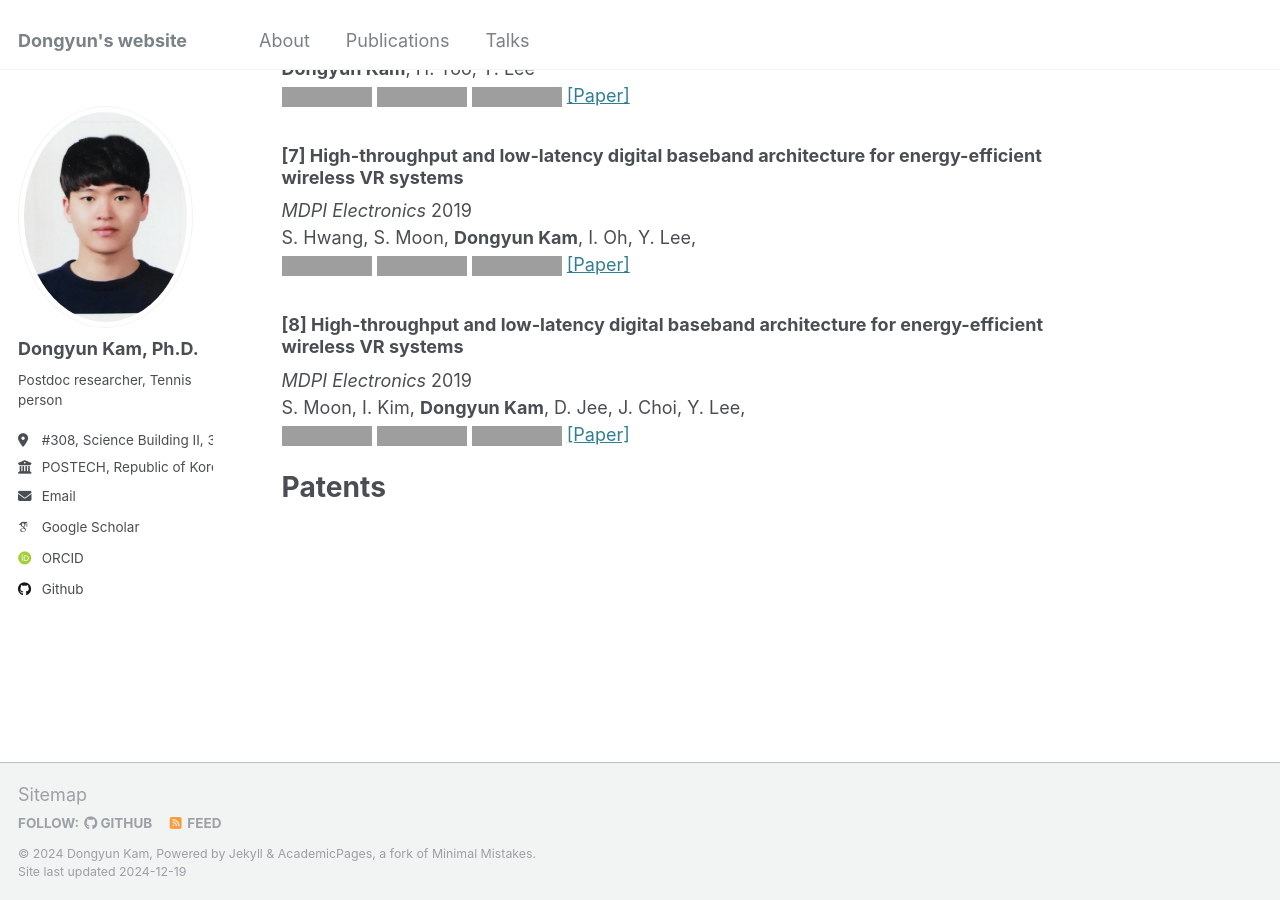
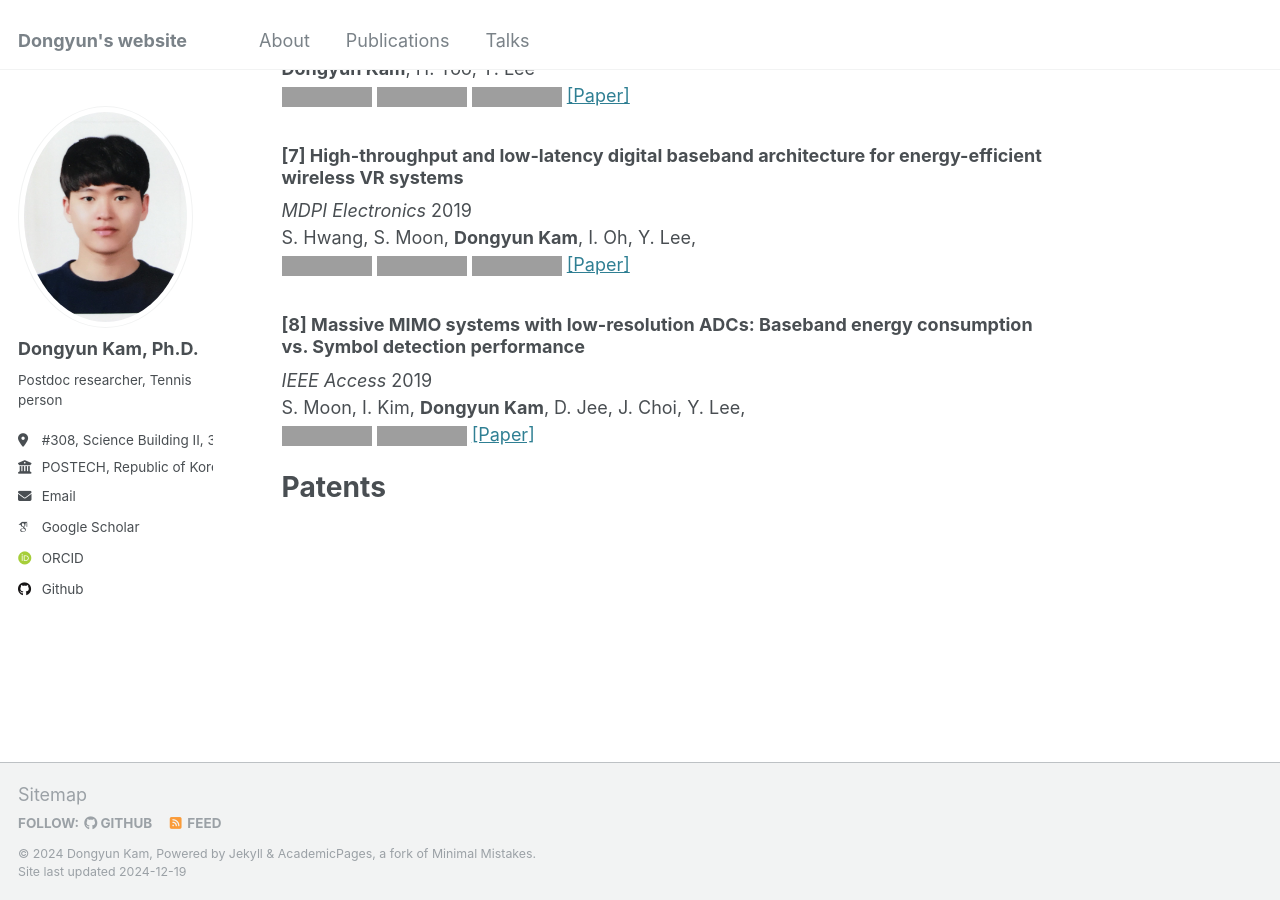
Before and after one commit to Dongyunkam/dongyunkam.github.io, a Jekyll site: the page built from _pages/publications.md, in a window 1280 px wide and 900 px high, scrolled down 2995 px. Built offline with Jekyll 4.4.1, drawn with Linux system fonts in a browser that asks for light colours; some web fonts are replaced; grey boxes are pictures that could not be loaded.

Commit message:
Update publications.md

```diff
--- a/_pages/publications.md
+++ b/_pages/publications.md
@@ -72,42 +72,42 @@
 ### [1] A Design Framework for Cost-Efficient Sorters With Arbitrary Input/Output Constraints
 _IEEE Transactions on Circuits and Systems I: Regular Papers_ (**TCAS-I**) 2024
 J. Kim+, S. Han+, **Dongyun Kam**, B. Y. Kong, and Y. Lee,
-<img alt="" src="https://img.shields.io/badge/DNN-000000"/> <img alt="" src="https://img.shields.io/badge/Architecture-68BC71"/> <img alt="" src="https://img.shields.io/badge/ASIC-FF9E0F"/> [[Paper]](https://doi.org/10.1109/TCSI.2024.3424450)
+<img src="https://img.shields.io/badge/Framework-A100FF"/> [[Paper]](https://doi.org/10.1109/TCSI.2024.3424450)
 
 ### [2] Hard-decision SCL polar decoder with weighted pruning operation for storage application
 _IEEE Transactions on Circuits and Systems II: Express Briefs_ (**TCAS-II**) 2024
 D. Park, **Dongyun Kam**, S. Yun, J. Choe, and Y. Lee
-<img alt="" src="https://img.shields.io/badge/DNN-000000"/> <img alt="" src="https://img.shields.io/badge/Architecture-68BC71"/> <img alt="" src="https://img.shields.io/badge/ASIC-FF9E0F"/> [[Paper]](https://doi.org/10.1109/TCSII.2024.3378204)
+<img alt="" src="https://img.shields.io/badge/Communication-008FC7"/> <img alt="" src="https://img.shields.io/badge/Architecture-68BC71"/> [[Paper]](https://doi.org/10.1109/TCSII.2024.3378204)
 
 ### [3] Low-latency SCL polar decoder architecture using overlapped pruning operations
 _IEEE Transactions on Circuits and Systems I: Regular Papers_ (**TCAS-I**) 2023
 Dongyun Kam, B. Y. Kong and Y. Lee
-<img alt="" src="https://img.shields.io/badge/DNN-000000"/> <img alt="" src="https://img.shields.io/badge/Architecture-68BC71"/> <img alt="" src="https://img.shields.io/badge/ASIC-FF9E0F"/> [[Paper]](https://doi.org/10.1109/TCSI.2022.3230589)
+<img alt="" src="https://img.shields.io/badge/Communication-008FC7"/> <img alt="" src="https://img.shields.io/badge/Architecture-68BC71"/> <img alt="" src="https://img.shields.io/badge/ASIC-FF9E0F"/> [[Paper]](https://doi.org/10.1109/TCSI.2022.3230589)
 
 ### [4] Simplified ordered statistic decoding for short-length linear block codes
 _IEEE Communications Letters_ (**CL**) 2022
 C. Kim, **Dongyun Kam**, S. Kim, G. Park, and Y. Lee
-<img alt="" src="https://img.shields.io/badge/DNN-000000"/> <img alt="" src="https://img.shields.io/badge/Architecture-68BC71"/> <img alt="" src="https://img.shields.io/badge/ASIC-FF9E0F"/> [[Paper]](https://doi.org/10.1109/LCOMM.2022.3176646)
+<img alt="" src="https://img.shields.io/badge/Communication-008FC7"/> [[Paper]](https://doi.org/10.1109/LCOMM.2022.3176646)
 
 ### [5] Low-complexity and low-latency SVC decoding architecture using modified MAP-SP algorithm
 _IEEE Transactions on Circuits and Systems I: Regular Papers_ (**TCAS-I**) 2022
 C. Kim, **Dongyun Kam**, S. Kim, G. Park, and Y. Lee
-<img alt="" src="https://img.shields.io/badge/DNN-000000"/> <img alt="" src="https://img.shields.io/badge/Architecture-68BC71"/> <img alt="" src="https://img.shields.io/badge/ASIC-FF9E0F"/> [[Paper]](https://doi.org/10.1109/TCSI.2021.3136222)
+<img alt="" src="https://img.shields.io/badge/Communication-008FC7"/> <img alt="" src="https://img.shields.io/badge/Architecture-68BC71"/> <img alt="" src="https://img.shields.io/badge/ASIC-FF9E0F"/> [[Paper]](https://doi.org/10.1109/TCSI.2021.3136222)
 
 ### [6] Ultra-low-latency successive cancellation polar decoding architecture using tree-level parallelism
 _IEEE Transactions on Very Large Scale Integration (VLSI) Systems_ (**TVLSI**) 2021
 **Dongyun Kam**, H. Yoo, Y. Lee
-<img alt="" src="https://img.shields.io/badge/DNN-000000"/> <img alt="" src="https://img.shields.io/badge/Architecture-68BC71"/> <img alt="" src="https://img.shields.io/badge/ASIC-FF9E0F"/> [[Paper]](https://doi.org/10.1109/TCSI.2021.3136222)
+<img alt="" src="https://img.shields.io/badge/Communication-008FC7"/> <img alt="" src="https://img.shields.io/badge/Architecture-68BC71"/> <img alt="" src="https://img.shields.io/badge/ASIC-FF9E0F"/> [[Paper]](https://doi.org/10.1109/TVLSI.2021.3068965)
 
 ### [7] High-throughput and low-latency digital baseband architecture for energy-efficient wireless VR systems
 _MDPI Electronics_ 2019
 S. Hwang, S. Moon, **Dongyun Kam**, I. Oh, Y. Lee,
-<img alt="" src="https://img.shields.io/badge/DNN-000000"/> <img alt="" src="https://img.shields.io/badge/Architecture-68BC71"/> <img alt="" src="https://img.shields.io/badge/ASIC-FF9E0F"/> [[Paper]](https://doi.org/10.1109/TCSI.2021.3136222)
+<img alt="" src="https://img.shields.io/badge/Communication-008FC7"/> <img alt="" src="https://img.shields.io/badge/Architecture-68BC71"/> <img alt="" src="https://img.shields.io/badge/ASIC-FF9E0F"/> [[Paper]](https://doi.org/10.3390/electronics8070815)
 
-### [8] High-throughput and low-latency digital baseband architecture for energy-efficient wireless VR systems
-_MDPI Electronics_ 2019
+### [8] Massive MIMO systems with low-resolution ADCs: Baseband energy consumption vs. Symbol detection performance
+_IEEE Access_ 2019
 S. Moon, I. Kim, **Dongyun Kam**, D. Jee, J. Choi, Y. Lee,
-<img alt="" src="https://img.shields.io/badge/DNN-000000"/> <img alt="" src="https://img.shields.io/badge/Architecture-68BC71"/> <img alt="" src="https://img.shields.io/badge/ASIC-FF9E0F"/> [[Paper]](https://doi.org/10.1109/TCSI.2021.3136222)
+<img alt="" src="https://img.shields.io/badge/Communication-008FC7"/> <img alt="" src="https://img.shields.io/badge/Architecture-68BC71"/> [[Paper]](https://doi.org/10.1109/ACCESS.2018.2890427)
 
 
 Patents
```
